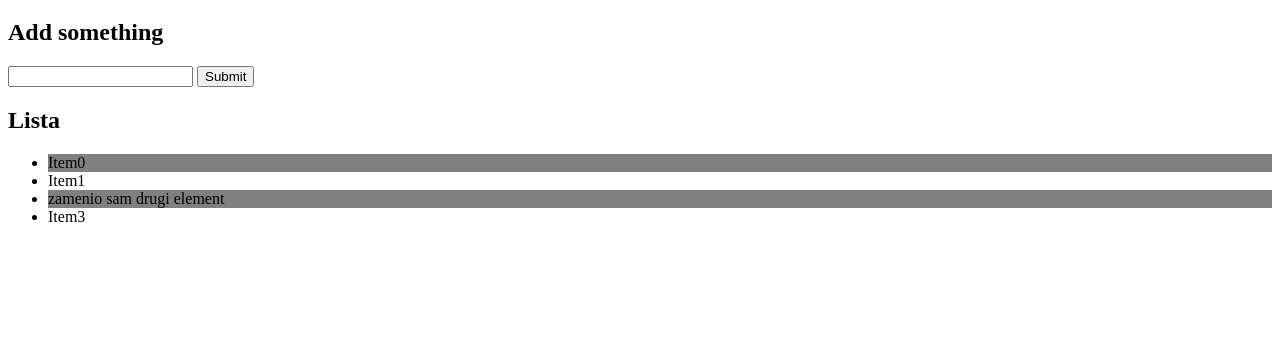
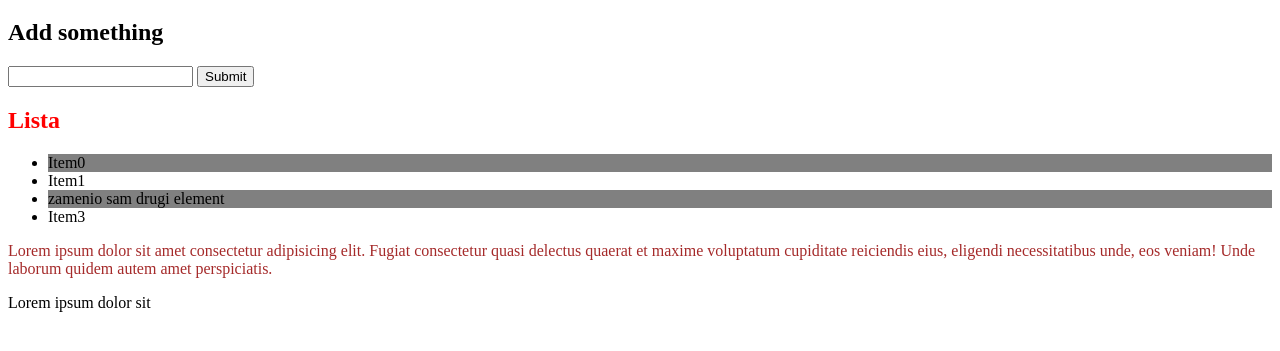
Before and after one commit to Zanadarm/dom, a plain HTML site: page index.html in a window 1280 px wide. Shown: the part 61-412 px from the top of the page. Drawn offline with Linux system fonts and the light colour scheme.

Commit message:
querySelector

```diff
--- a/index.html
+++ b/index.html
@@ -35,6 +35,16 @@
 
         </ul>
     </div>
+    <div id="prvo">
+        <p>Lorem ipsum dolor sit amet consectetur adipisicing elit. Fugiat consectetur quasi delectus quaerat et maxime voluptatum cupiditate reiciendis eius, eligendi necessitatibus unde, eos veniam! Unde laborum quidem autem amet perspiciatis.</p>
+        <a href="https://google.com"></a>
+    </div>
+    <div id="drugo">
+
+        <p>Lorem ipsum dolor sit </p>
+        <a href="https://facebook.com"></a>
+    </div>
+
 
     <script src="script.js"></script>
 
--- a/script.js
+++ b/script.js
@@ -10,11 +10,11 @@ console.log(document.all)
 console.dir(document.all(8))
 document.all(8).textContent = "Nesto drugo"
 console.log(document.getElementById("main-title"));
-
+//get item by id
 document.getElementById("main-title").textContent="Drugi naslov"
 let mainTitle=document.getElementById("main-title");
 mainTitle.textContent="Treci naslov"
-
+//get element by class
 console.log(document.getElementsByClassName("list-item"))
 let items=document.getElementsByClassName("list-item")
 console.log(items)
@@ -25,3 +25,16 @@ for (let i = 0; i< items.length; i++) {
         items[i].style.backgroundColor="grey"
     }
 }
+//get Elements by TagName
+console.log(document.getElementsByTagName("h2"))
+let naslovi=document.getElementsByTagName("h2");
+naslovi[1].style.color="red"
+
+//querySelektor
+console.log(document.querySelector("#prvo p"));
+let prviParagraf = document.querySelector("#prvo p");
+prviParagraf.style.color = "brown"
+console.log(document.querySelector("list-item"))
+console.log(document.querySelectorAll("list-item"));
+let lista = document.querySelector("list-item")
+lista[2].style.backgroundColor = "red"
```
Also changed, not shown: style.css (added).
